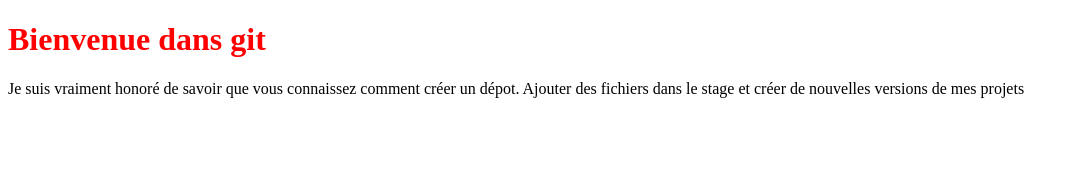
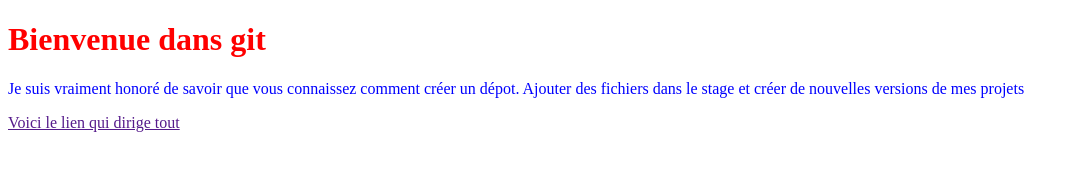
Before and after one commit to Nicanor2001/SEAPP, a plain HTML site: page index.html in a window 1280 px wide. Shown: the whole page, without its empty margins (0-1079 px from the left). Drawn offline with Linux system fonts and the light colour scheme.

Commit message:
Modification sur la branche cagnotte

```diff
--- a/index.html
+++ b/index.html
@@ -12,5 +12,6 @@
     <p>Je suis vraiment honoré de savoir que vous connaissez comment créer un dépot. Ajouter des fichiers dans le stage et créer de nouvelles
         versions de mes projets
     </p>
+    <a href="">Voici le lien qui dirige tout</a>
 </body>
 </html>
--- a/style.css
+++ b/style.css
@@ -1,3 +1,7 @@
 h1{
     color: red;
 }
+
+p{
+    color: blue;
+}
```
